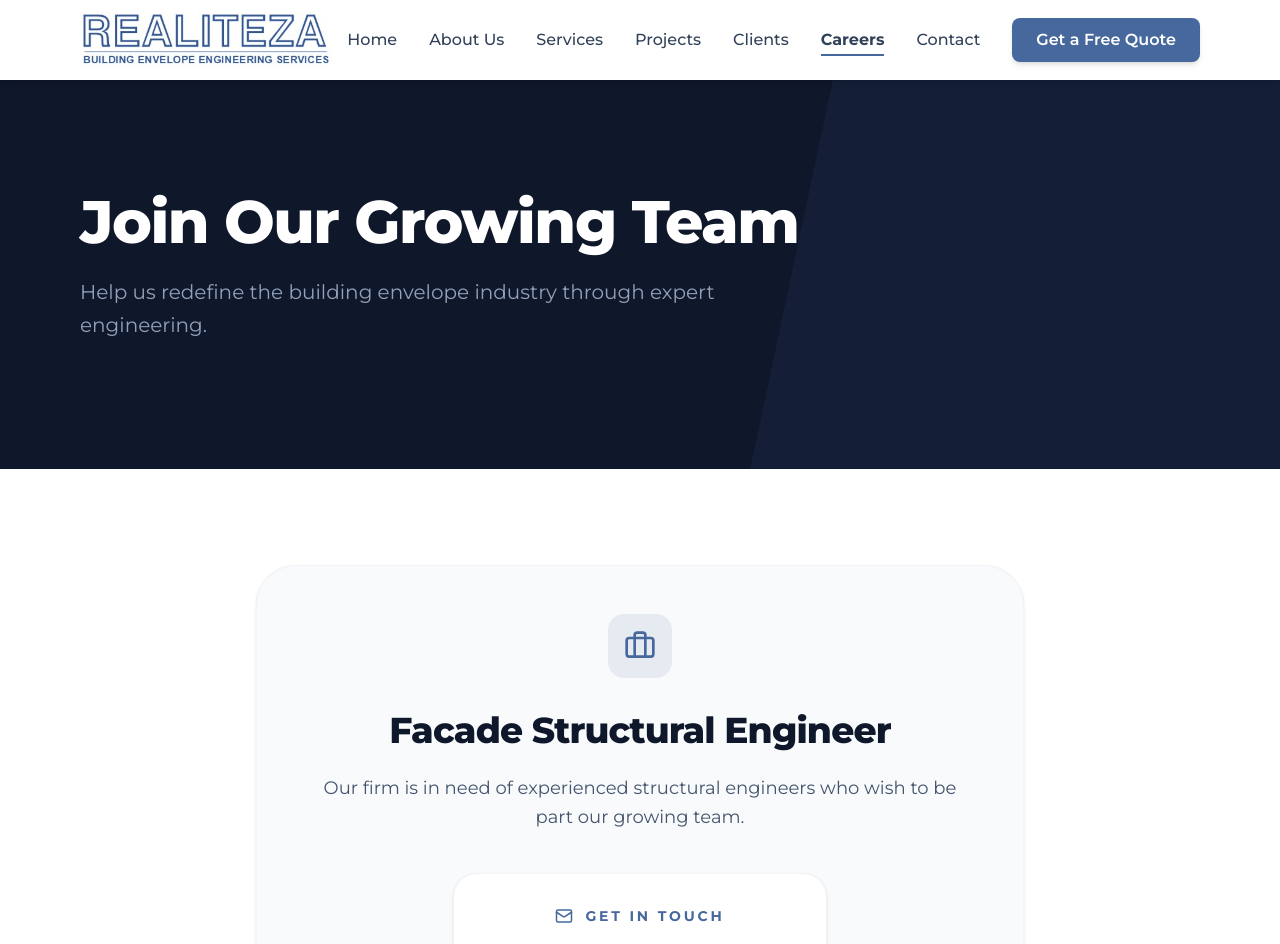
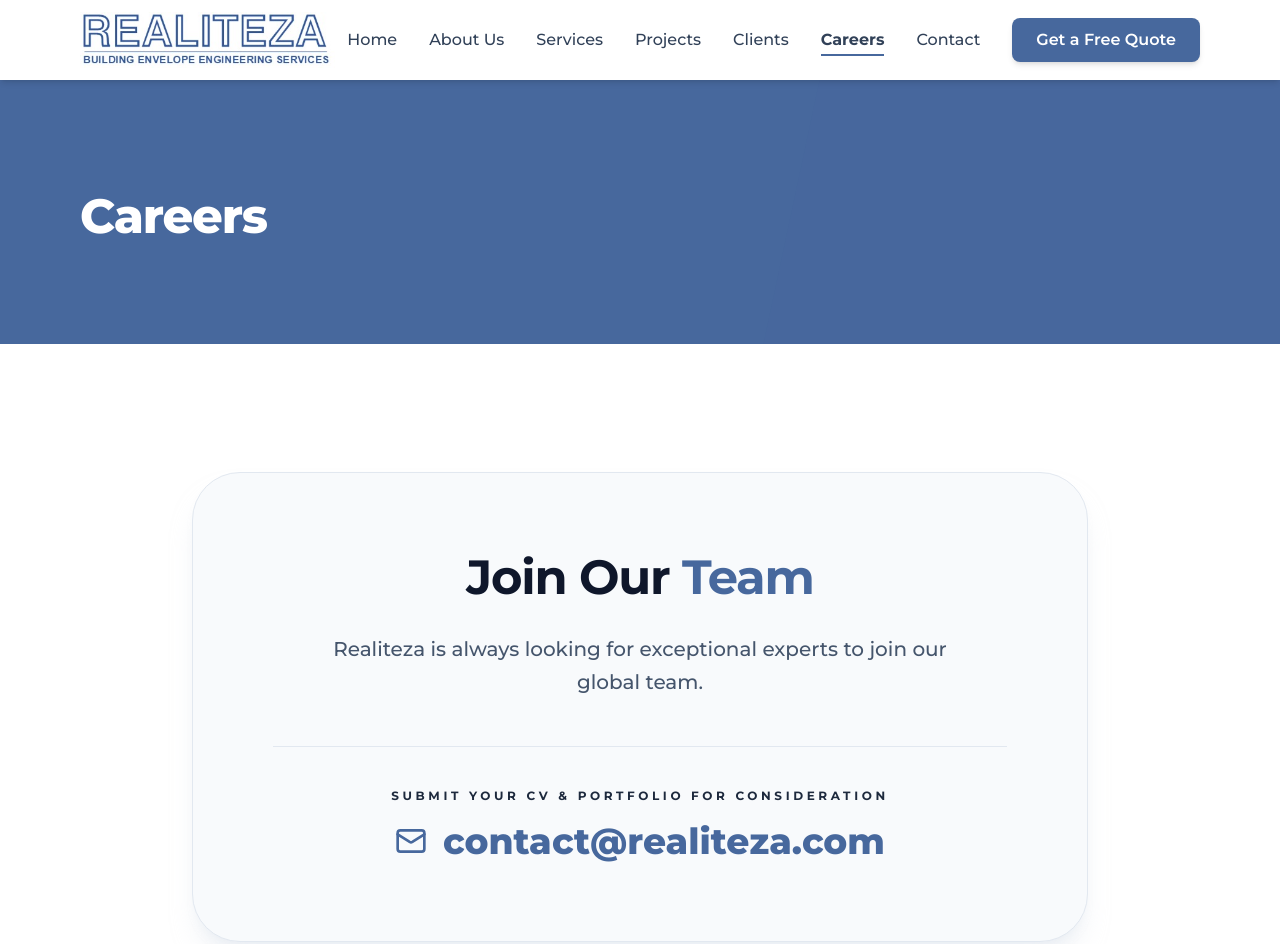
Before and after one commit to anujayeshalukka/REALITEZA, a React (Vite) app: page /careers in a window 1280 px wide. Shown: the top 944 px of the page. Built offline with nearby package versions, Linux system fonts and the light colour scheme.

Commit message:
Update Careers page

```diff
--- a/src/pages/Careers.tsx
+++ b/src/pages/Careers.tsx
@@ -1,59 +1,56 @@
 import { motion } from 'framer-motion';
-import { Mail, Briefcase } from 'lucide-react';
+import { Mail } from 'lucide-react';
 
 const Careers = () => {
   return (
     <div>
-      <section className="bg-slate-900 pt-48 pb-32 text-white relative overflow-hidden">
+      {/* Page Header */}
+      <section className="bg-primary pt-48 pb-20 text-white relative overflow-hidden">
         <div className="absolute top-0 right-0 w-1/2 h-full bg-primary/10 -skew-x-12 transform translate-x-1/4" />
         <div className="container mx-auto px-6 md:px-12 lg:px-20 relative z-10">
           <motion.h1
             initial={{ opacity: 0, x: -20 }}
             animate={{ opacity: 1, x: 0 }}
-            className="text-4xl md:text-6xl font-extrabold mb-6"
+            className="text-2xl md:text-4xl lg:text-5xl font-extrabold mb-6"
           >
-            Join Our Growing Team
+            Careers
           </motion.h1>
-          <p className="text-xl text-slate-400 max-w-2xl leading-relaxed">
-            Help us redefine the building envelope industry through expert engineering.
-          </p>
         </div>
       </section>
 
-      <section className="py-24 bg-white">
+      {/* Recruitment Portal Section */}
+      <section className="py-24 md:py-32 bg-white">
         <div className="container mx-auto px-6 md:px-12 lg:px-20">
-          <div className="max-w-3xl mx-auto text-center">
+          <div className="max-w-4xl mx-auto text-center">
             <motion.div
-              initial={{ opacity: 0, y: 20 }}
-              whileInView={{ opacity: 1, y: 0 }}
+              initial={{ opacity: 0, scale: 0.95 }}
+              whileInView={{ opacity: 1, scale: 1 }}
               viewport={{ once: true }}
-              className="p-12 rounded-[40px] border border-slate-100 bg-slate-50 shadow-sm"
+              className="bg-slate-50 border border-slate-200 rounded-[3rem] p-12 md:p-20 shadow-xl shadow-slate-200/50"
             >
-              <div className="w-16 h-16 bg-primary/10 rounded-2xl flex items-center justify-center text-primary mx-auto mb-8">
-                <Briefcase size={32} />
-              </div>
 
-              <h2 className="text-3xl md:text-4xl font-black text-slate-900 mb-6">
-                Facade Structural Engineer
+              <h2 className="text-3xl md:text-5xl font-bold text-slate-900 mb-8 tracking-tight">
+                Join Our <span className="text-primary">Team</span>
               </h2>
 
-              <p className="text-lg text-slate-600 leading-relaxed mb-10">
-                Our firm is in need of experienced structural engineers who wish to be part our growing team.
+              <p className="text-slate-600 text-lg md:text-xl font-medium leading-relaxed mb-12 max-w-2xl mx-auto">
+                Realiteza is always looking for exceptional experts to join our global team.
               </p>
 
-              <div className="inline-flex flex-col items-center gap-4 p-8 bg-white rounded-3xl border border-slate-100 shadow-sm">
-                <div className="flex items-center gap-3 text-primary font-bold uppercase tracking-[0.2em] text-sm">
-                  <Mail size={18} /> Get In Touch
-                </div>
-                <p className="text-slate-500 text-sm">You may please reach out to us on:</p>
+              <div className="pt-10 border-t border-slate-200">
+                <p className="text-[12px] font-bold text-slate-800 uppercase tracking-[0.3em] mb-4">
+                  Submit your CV & Portfolio for Consideration
+                </p>
                 <a
-                  href="mailto:info@realiteza.com"
-                  className="text-2xl md:text-3xl font-black text-slate-900 hover:text-primary transition-colors duration-300"
+                  href="mailto:contact@realiteza.com"
+                  className="text-2xl md:text-4xl font-black text-primary hover:text-slate-900 transition-all duration-300 flex items-center justify-center gap-4 group"
                 >
-                  info@realiteza.com
+                  <Mail size={32} className="text-primary group-hover:scale-110 transition-transform" />
+                  contact@realiteza.com
                 </a>
               </div>
             </motion.div>
+
           </div>
         </div>
       </section>
```
